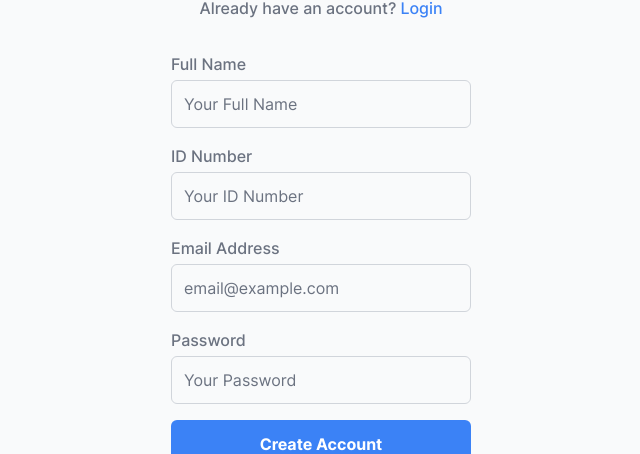
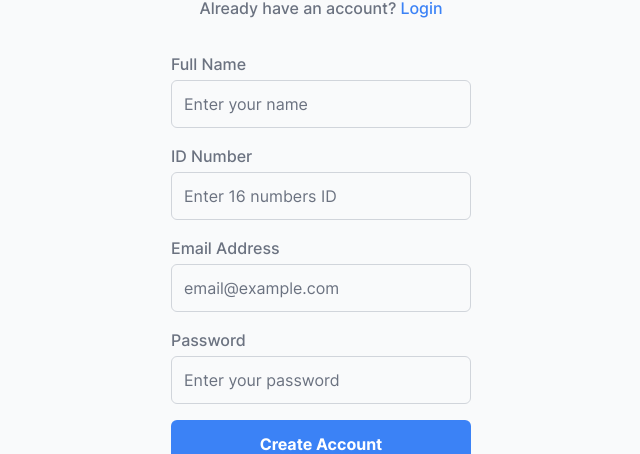
Before and after one commit to fajarfadillahh/siakad-dashboard-project, a React (Vite) app: page /register in a window 1280 px wide. Shown: the part 220-674 px from the top of the page, without its empty margins (319-959 px from the left). Built offline with nearby package versions, Linux system fonts and the light colour scheme.

Commit message:
modified: login, register page & ::selection

```diff
--- a/src/assets/css/globals.css
+++ b/src/assets/css/globals.css
@@ -10,3 +10,8 @@
 ::-webkit-scrollbar-thumb {
   @apply rounded-full bg-gray-300 hover:bg-gray-400;
 }
+
+/* ::selection */
+::selection {
+  @apply bg-blue-500 text-white;
+}
--- a/src/pages/Login.jsx
+++ b/src/pages/Login.jsx
@@ -41,7 +41,7 @@ export default function Login() {
             <span className="font-medium text-gray-500">Password</span>
             <input
               type="password"
-              placeholder="Your Password"
+              placeholder="Enter your password"
               className="h-[48px] rounded-md border-gray-300 bg-transparent font-semibold text-gray-900 placeholder:font-normal placeholder:text-gray-500 focus:border-blue-500 focus:ring focus:ring-blue-200 focus:ring-opacity-50"
             />
           </label>
--- a/src/pages/Register.jsx
+++ b/src/pages/Register.jsx
@@ -32,7 +32,7 @@ export default function Register() {
             <span className="font-medium text-gray-500">Full Name</span>
             <input
               type="text"
-              placeholder="Your Full Name"
+              placeholder="Enter your name"
               className="h-[48px] rounded-md border-gray-300 bg-transparent font-semibold text-gray-900 placeholder:font-normal placeholder:text-gray-500 focus:border-blue-500 focus:ring focus:ring-blue-200 focus:ring-opacity-50"
             />
           </label>
@@ -41,7 +41,7 @@ export default function Register() {
             <span className="font-medium text-gray-500">ID Number</span>
             <input
               type="number"
-              placeholder="Your ID Number"
+              placeholder="Enter 16 numbers ID"
               className="h-[48px] rounded-md border-gray-300 bg-transparent font-semibold text-gray-900 placeholder:font-normal placeholder:text-gray-500 focus:border-blue-500 focus:ring focus:ring-blue-200 focus:ring-opacity-50"
             />
           </label>
@@ -59,7 +59,7 @@ export default function Register() {
             <span className="font-medium text-gray-500">Password</span>
             <input
               type="password"
-              placeholder="Your Password"
+              placeholder="Enter your password"
               className="h-[48px] rounded-md border-gray-300 bg-transparent font-semibold text-gray-900 placeholder:font-normal placeholder:text-gray-500 focus:border-blue-500 focus:ring focus:ring-blue-200 focus:ring-opacity-50"
             />
           </label>
--- a/src/pages/dashboard/admin/Dashboard.jsx
+++ b/src/pages/dashboard/admin/Dashboard.jsx
@@ -9,6 +9,7 @@ export default function Dashboard() {
     <>
       <PageTitle>Dashboard</PageTitle>
 
+      {/* user table */}
       <UserTable />
     </>
   );
```
